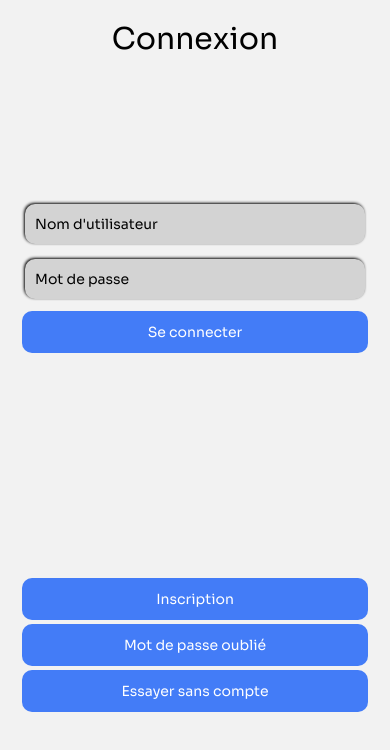
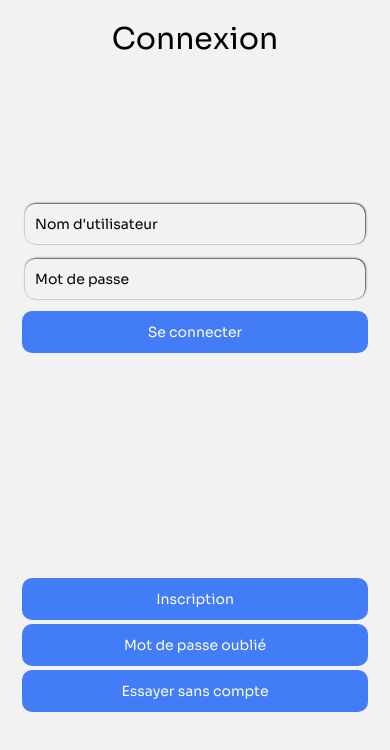
Before and after one commit to PAxwelista/DeliThi_frontend, a React Native app: screen /Map in a window 390 px wide. Shown: the top 750 px of the page. Built offline with nearby package versions, Linux system fonts and the light colour scheme; no server answers; some icons are missing.

Commit message:
feature(Input): change style

```diff
--- a/src/components/Input.tsx
+++ b/src/components/Input.tsx
@@ -22,11 +22,10 @@ export function Input(props: TextInputProps) {
 
 const styles = StyleSheet.create({
     container: {
-        backgroundColor: "lightgrey",
         margin: 5,
         paddingHorizontal: 10,
         borderRadius: 10,
-        boxShadow: "-1px -1px 3px black",
+        boxShadow: "0.5px -0.5px 2px black",
     },
     textInput: {
         minHeight: 40,
```
